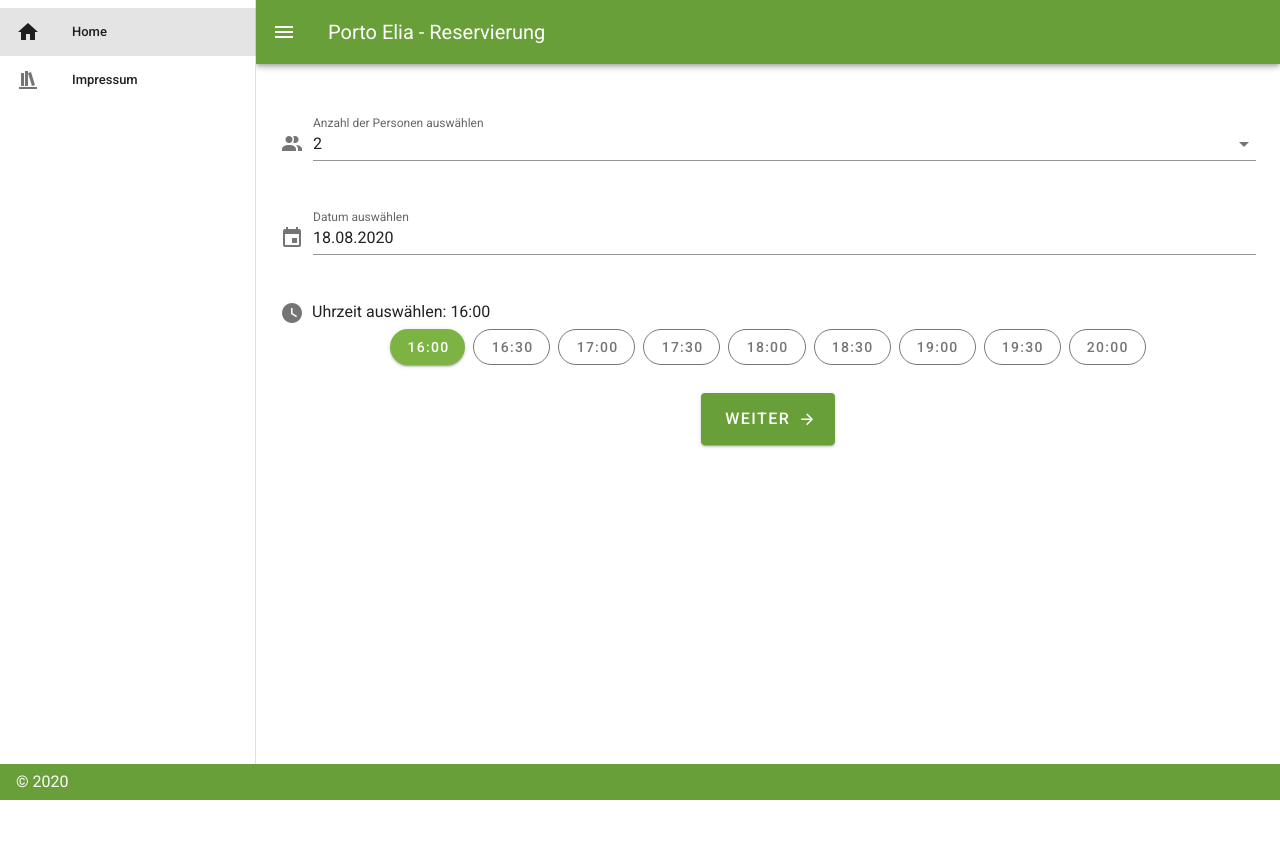
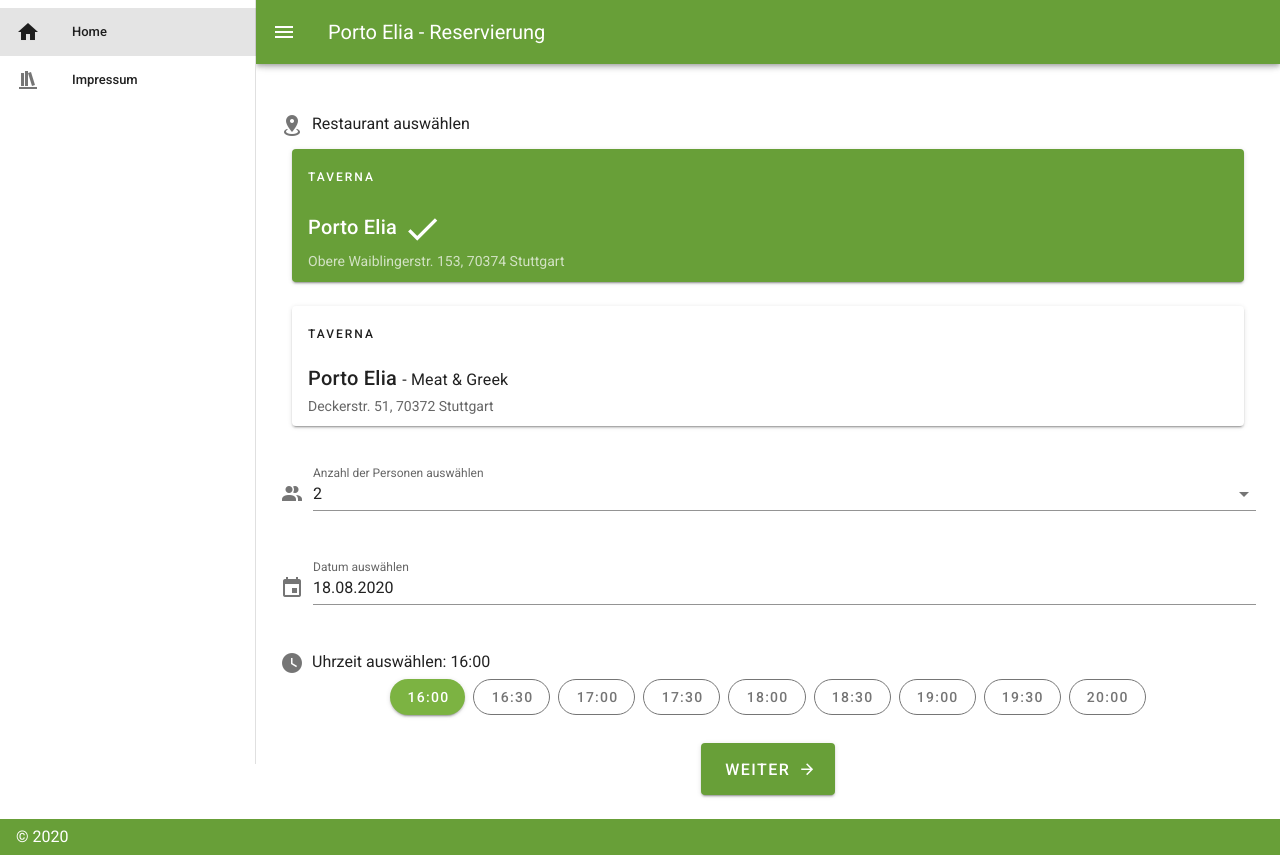
Before and after one commit to luisamoroso/reservation, a Vue app: page /#/ in a window 1280 px wide. Before the commit the page ends 800 px from the top, so only its background shows below. Built offline with nearby package versions, Linux system fonts and the light colour scheme; what vue-recaptcha-v3 would draw is missing.

Commit message:
feat: added new location

```diff
--- a/src/components/CustomerForm.vue
+++ b/src/components/CustomerForm.vue
@@ -133,7 +133,7 @@
 </template>
 
 <script>
-import axios from "axios";
+// import axios from "axios";
 
 import { brandColor } from "@/shared/constants";
 import { mapState, mapActions } from "vuex";
@@ -169,6 +169,7 @@
   },
   computed: {
     ...mapState([
+      "location",
       "quantity",
       "date",
       "time",
@@ -210,6 +211,7 @@
     },
     addReservation: function () {
       const data = {
+        location: this.location,
         quantity: this.quantity,
         date: this.date,
         time: this.time,
@@ -221,28 +223,28 @@
         comment: this.comment,
         privacy: this.privacy,
       };
-      // console.log(data);
+      console.log(data);
 
-      axios
-        .post("index.php/home/reservation", data)
-        .then((response) => {
-          const data = response.data;
-          if (data.success) {
-            this.errorMessage = false;
-            this.setConfirmationPageAction(true);
-            this.$router.push({
-              name: "Confirmation",
-            });
-          } else {
-            this.errorMessage = true;
-          }
-          this.loading = false;
-        })
-        .catch((error) => {
-          this.errorMessage = true;
-          console.log(error);
-          this.loading = false;
-        });
+      // axios
+      //   .post("index.php/home/reservation", data)
+      //   .then((response) => {
+      //     const data = response.data;
+      //     if (data.success) {
+      //       this.errorMessage = false;
+      //       this.setConfirmationPageAction(true);
+      //       this.$router.push({
+      //         name: "Confirmation",
+      //       });
+      //     } else {
+      //       this.errorMessage = true;
+      //     }
+      //     this.loading = false;
+      //   })
+      //   .catch((error) => {
+      //     this.errorMessage = true;
+      //     console.log(error);
+      //     this.loading = false;
+      //   });
     },
     back() {
       this.setCustomerFormAction(false);
--- a/src/components/Overview.vue
+++ b/src/components/Overview.vue
@@ -2,29 +2,28 @@
   <v-alert outlined color="grey darken-2">
     <div class="title">Ihre Übersicht</div>
     <div>
-      <b>
-        <v-icon>
-          mdi-account-multiple
-        </v-icon></b
+      <b> <v-icon> mdi-map-marker-radius </v-icon></b>
+      <span v-if="this.location === '0'"
+        >Taverna Porto Elia ({{ locations[0].address }})</span
       >
+      <span v-else
+        >Taverna Porto Elia - {{ locations[1].title }} ({{
+          locations[1].address
+        }})</span
+      >
+    </div>
+    <div>
+      <b> <v-icon> mdi-account-multiple </v-icon></b>
       {{ this.quantity }}
       <span v-if="this.quantity > 1"> Personen</span>
       <span v-else> Person</span>
     </div>
     <div>
-      <b
-        ><v-icon>
-          mdi-calendar
-        </v-icon></b
-      >
+      <b><v-icon> mdi-calendar </v-icon></b>
       {{ this.getDateFormatted }}
     </div>
     <div>
-      <b
-        ><v-icon>
-          mdi-clock
-        </v-icon></b
-      >
+      <b><v-icon> mdi-clock </v-icon></b>
       {{ this.time }}
     </div>
   </v-alert>
@@ -32,12 +31,18 @@
 
 <script>
 import { mapState, mapGetters } from "vuex";
+import { locationOptions } from "@/shared/constants";
 
 export default {
   name: "Overview",
+  data() {
+    return {
+      locations: locationOptions,
+    };
+  },
   computed: {
-    ...mapState(["quantity", "time"]),
-    ...mapGetters(["getDateFormatted"])
-  }
+    ...mapState(["location", "quantity", "time"]),
+    ...mapGetters(["getDateFormatted"]),
+  },
 };
 </script>
--- a/src/components/ReservationForm.vue
+++ b/src/components/ReservationForm.vue
@@ -3,6 +3,75 @@
     <!-- <DevSystem /> -->
     <CoronaInfo v-show="corona" />
     <v-row v-show="!corona">
+      <!-- location section -->
+      <v-col cols="12" sm="6" md="12">
+        <div>
+          <v-icon>mdi-map-marker-radius</v-icon>
+          <span class="clock">Restaurant auswählen</span>
+        </div>
+
+        <v-container>
+          <v-row dense>
+            <v-col cols="12">
+              <v-card
+                :color="this.location === '0' ? brandColor : defaultColor"
+                :dark="this.location === '0'"
+                @click="setLocation('0')"
+              >
+                <div>
+                  <v-list-item three-line>
+                    <v-list-item-content>
+                      <div class="text-overline mb-4">Taverna</div>
+                      <v-list-item-title class="text-h6 mb-1">
+                        Porto Elia
+
+                        <span>
+                          <v-icon v-if="this.location === '0'" x-large>
+                            mdi-check
+                          </v-icon>
+                        </span>
+                      </v-list-item-title>
+                      <v-list-item-subtitle>{{
+                        locations[0].address
+                      }}</v-list-item-subtitle>
+                    </v-list-item-content>
+                  </v-list-item>
+                </div>
+              </v-card>
+              <br />
+
+              <v-card
+                :color="this.location === '1' ? brandColor : defaultColor"
+                :dark="this.location === '1'"
+                @click="setLocation('1')"
+              >
+                <div>
+                  <v-list-item three-line>
+                    <v-list-item-content>
+                      <div class="text-overline mb-4">Taverna</div>
+                      <v-list-item-title class="text-h6 mb-1">
+                        Porto Elia
+                        <span class="text-subtitle-1">
+                          - {{ locations[1].title }}</span
+                        >
+                        <span>
+                          <v-icon v-if="this.location === '1'" x-large>
+                            mdi-check
+                          </v-icon>
+                        </span>
+                      </v-list-item-title>
+                      <v-list-item-subtitle>{{
+                        locations[1].address
+                      }}</v-list-item-subtitle>
+                    </v-list-item-content>
+                  </v-list-item>
+                </div>
+              </v-card>
+            </v-col>
+          </v-row>
+        </v-container>
+      </v-col>
+
       <!-- quantity section -->
       <v-col cols="12" sm="6" md="12">
         <v-select
@@ -105,7 +174,7 @@
 import CoronaInfo from "@/components/CoronaInfo.vue";
 //import DevSystem from "@/components/DevSystem.vue";
 
-import { brandColor, qtyOptions } from "@/shared/constants";
+import { brandColor, qtyOptions, locationOptions } from "@/shared/constants";
 
 export default {
   name: "ReservationForm",
@@ -118,6 +187,8 @@
       timeColor: "grey",
       timeOutlined: true,
       brandColor: brandColor,
+      defaultColor: "white",
+      locations: locationOptions,
       quantityOptions: qtyOptions,
       menu: false,
       availableDates: [],
@@ -126,6 +197,7 @@
   },
   methods: {
     ...mapActions([
+      "setLocationAction",
       "setQuantityAction",
       "setDateAction",
       "setTimeAction",
@@ -133,6 +205,9 @@
       "updateTimeOptionsAction",
       "setCustomerFormAction",
     ]),
+    setLocation(location) {
+      this.setLocationAction(location);
+    },
     setQuantity(val) {
       this.setQuantityAction(val);
       if (this.quantity === "more") {
@@ -155,6 +230,7 @@
   },
   computed: {
     ...mapState([
+      "location",
       "quantity",
       "startDate",
       "time",
@@ -190,6 +266,9 @@
 .clock {
   margin-left: 8px;
 }
+.location-box {
+  margin-left: 30px;
+}
 .time-btn {
   margin: 4px;
 }
--- a/src/shared/constants.js
+++ b/src/shared/constants.js
@@ -2,6 +2,19 @@
 const activeColor = "light-green darken-1";
 const inactiveColor = "grey darken-1";
 const dateFormat = "YYYY-MM-DD";
+
+const locationOptions = [
+  {
+    title: "Mediterrane Küche",
+    address: "Obere Waiblingerstr. 153, 70374 Stuttgart",
+    value: "0"
+  },
+  {
+    title: "Meat & Greek",
+    address: "Deckerstr. 51, 70372 Stuttgart",
+    value: "1"
+  },
+];
 
 const qtyOptions = [
   { text: "1", value: "1" },
@@ -146,4 +159,5 @@
   TIME_OPTIONS,
   timeItems,
   qtyOptions,
+  locationOptions,
 };
--- a/src/store/index.js
+++ b/src/store/index.js
@@ -10,6 +10,7 @@
 } from "@/shared/constants";
 
 import {
+  SET_LOCATION,
   SET_QUANTITY,
   SET_DATE,
   SET_TIME,
@@ -28,6 +29,7 @@
 Vue.use(Vuex);
 
 const state = {
+  location: "0",
   quantity: "2",
   startDate: initializeDate(),
   date: initializeDate(),
@@ -43,6 +45,9 @@
   comment: "",
 };
 const mutations = {
+  [SET_LOCATION](state, newLocation) {
+    state.location = newLocation;
+  },
   [SET_QUANTITY](state, newQuantity) {
     state.quantity = newQuantity;
   },
@@ -116,6 +121,9 @@
   },
 };
 const actions = {
+  setLocationAction({ commit }, payload) {
+    commit(SET_LOCATION, payload);
+  },
   setQuantityAction({ commit }, payload) {
     commit(SET_QUANTITY, payload);
   },
--- a/src/store/mutation-types.js
+++ b/src/store/mutation-types.js
@@ -1,3 +1,4 @@
+export const SET_LOCATION = "setLocation";
 export const SET_QUANTITY = "setQuantity";
 export const SET_DATE = "setDate";
 export const SET_TIME = "setTime";
```
Also changed, not shown: 1 other file (tests, documents, lock files or other folders).
